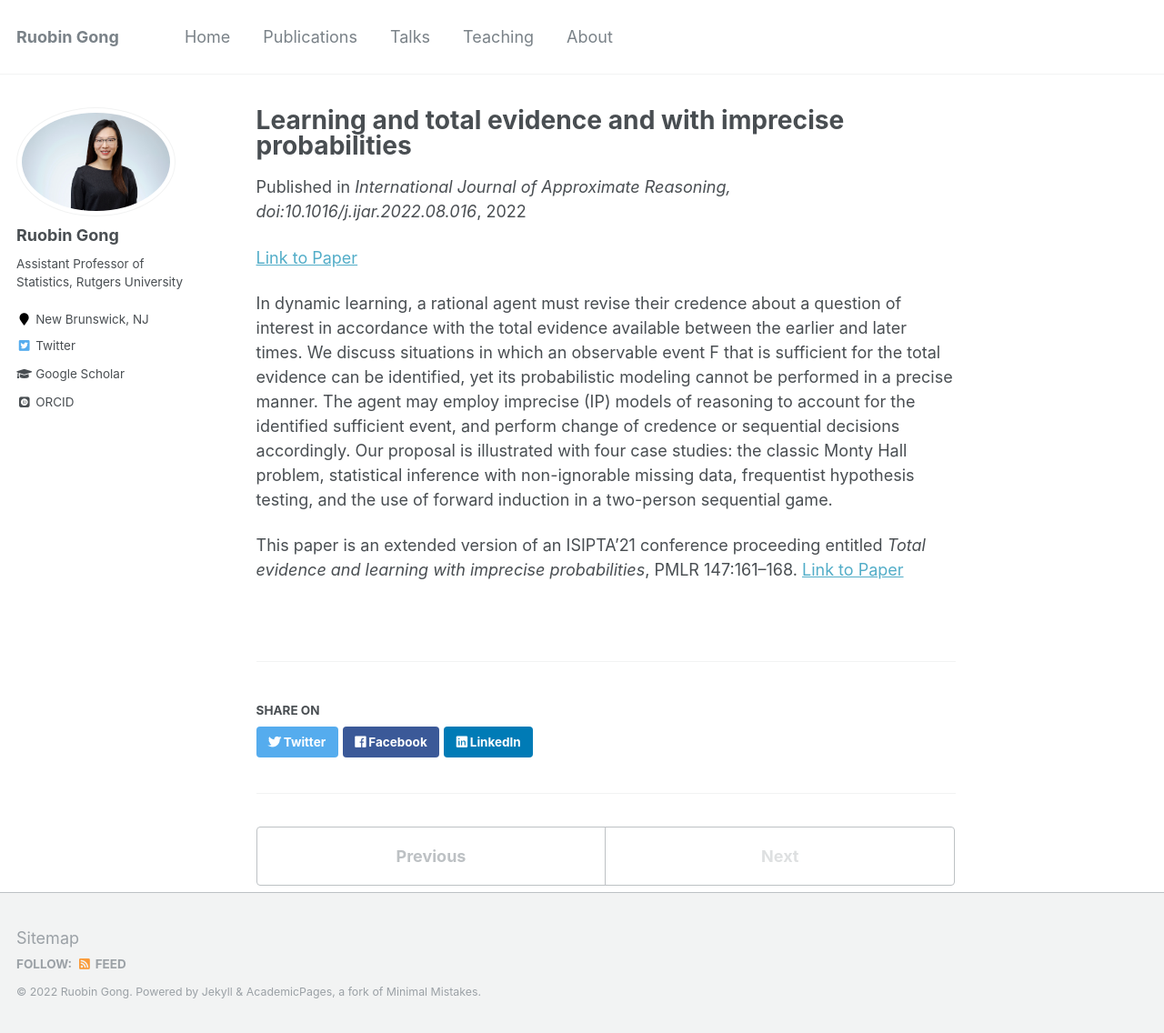
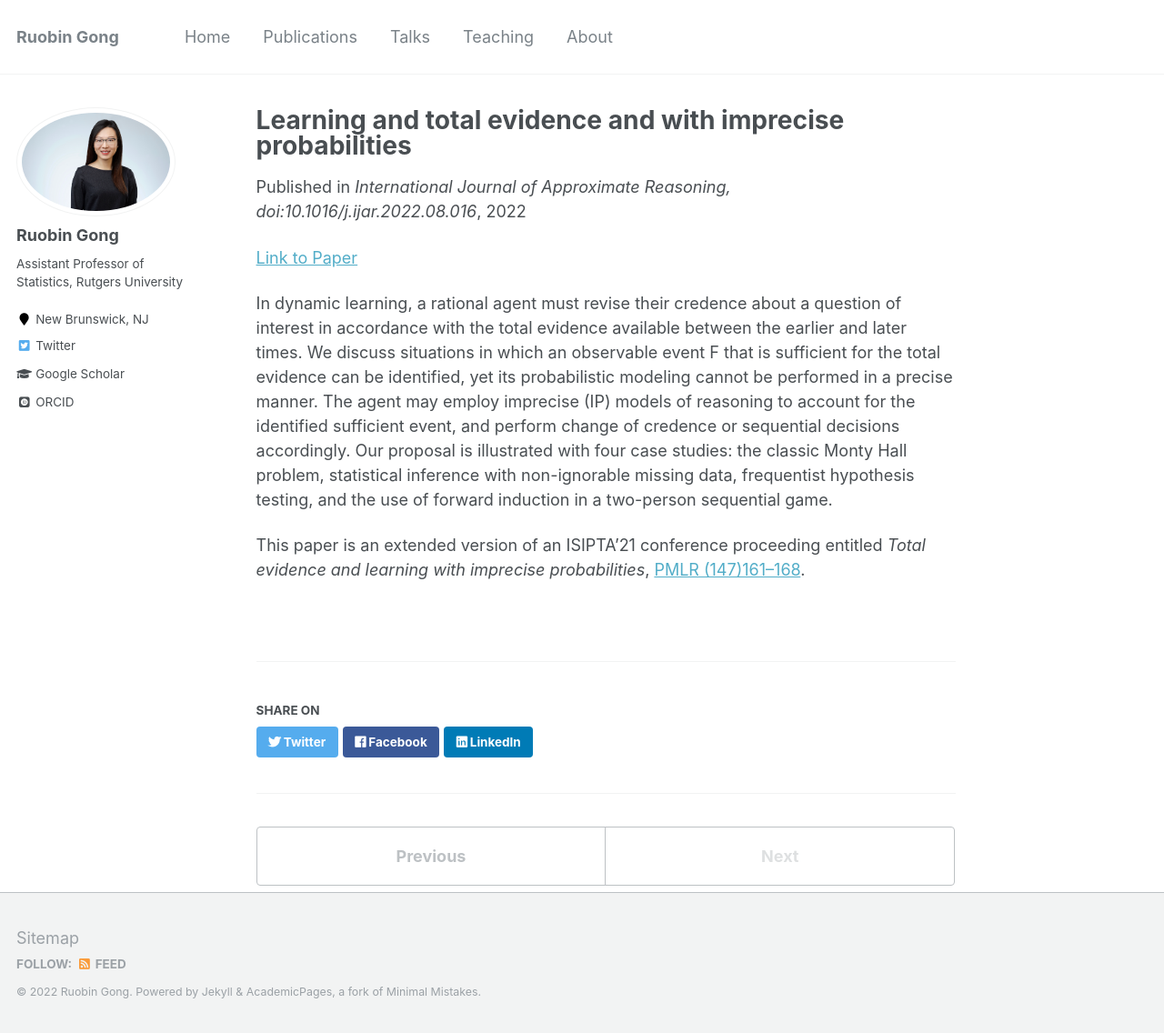
Before and after one commit to RuobinGong/RuobinGong.github.io, a Jekyll site: the page built from _publications_foundation/2022-09-08-total-evidence-ip.md, in a window 1280 px wide and 1136 px high. Shown: the whole window at 91% size. Built offline with Jekyll 4.4.1, drawn with Linux system fonts in a browser that asks for light colours; some web fonts are replaced.

Commit message:
Update 2022-09-08-total-evidence-ip.md

```diff
--- a/_publications_foundation/2022-09-08-total-evidence-ip.md
+++ b/_publications_foundation/2022-09-08-total-evidence-ip.md
@@ -14,4 +14,4 @@ author: 'R Gong, JB Kadane, MJ Schervish, T Seidenfeld, RB Stern'
 
 In dynamic learning, a rational agent must revise their credence about a question of interest in accordance with the total evidence available between the earlier and later times. We discuss situations in which an observable event F that is sufficient for the total evidence can be identified, yet its probabilistic modeling cannot be performed in a precise manner. The agent may employ imprecise (IP) models of reasoning to account for the identified sufficient event, and perform change of credence or sequential decisions accordingly. Our proposal is illustrated with four case studies: the classic Monty Hall problem, statistical inference with non-ignorable missing data, frequentist hypothesis testing, and the use of forward induction in a two-person sequential game.
 
-This paper is an extended version of an ISIPTA'21 conference proceeding entitled *Total evidence and learning with imprecise probabilities*, PMLR 147:161–168. [Link to Paper](https://proceedings.mlr.press/v147/gong21a.html)
+This paper is an extended version of an ISIPTA'21 conference proceeding entitled *Total evidence and learning with imprecise probabilities*, [PMLR (147)161–168](https://proceedings.mlr.press/v147/gong21a.html).
```
